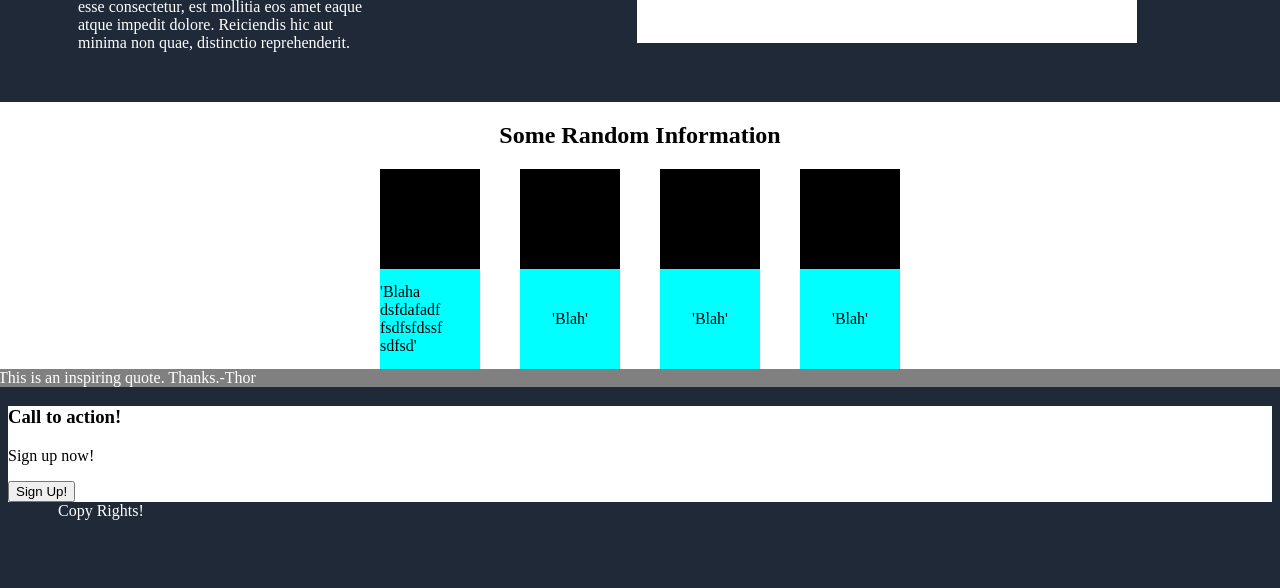
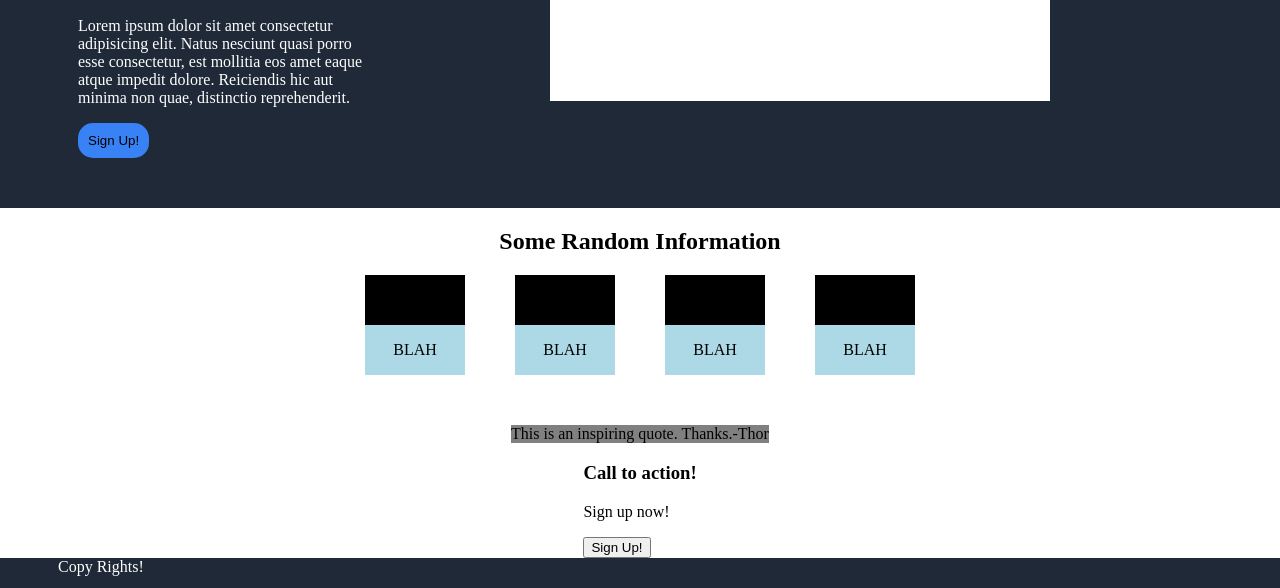
Before and after one commit to Sohvrin/landing_page, a plain HTML site: page index.html in a window 1280 px wide. Shown: the part 212-800 px from the top of the page. Drawn offline with Linux system fonts and the light colour scheme.

Commit message:
Revise header and css Learning a lot thus far and it looks like it's coming around alright. Kinda proud.

```diff
--- a/index.html
+++ b/index.html
@@ -20,11 +20,10 @@
     </div>
     <div class="main">
         <div class="top">
-            <div class="head-content">
+            <div class="content">
                 <h1>This website is awesome</h1>
-            <div class="content">
-                Lorem ipsum dolor sit amet consectetur adipisicing elit. Natus nesciunt quasi porro esse consectetur, est mollitia eos amet eaque atque impedit dolore. Reiciendis hic aut minima non quae, distinctio reprehenderit.
-            </div>
+                <p>Lorem ipsum dolor sit amet consectetur adipisicing elit. Natus nesciunt quasi porro esse consectetur, est mollitia eos amet eaque atque impedit dolore. Reiciendis hic aut minima non quae, distinctio reprehenderit.</p>
+                <button class="sign-up">Sign Up!</button>
             </div>
             <div class="placeholder"></div>
         </div>
@@ -32,21 +31,25 @@
             <div class="title">
                 <h2>Some Random Information</h2>
             </div>
-            <div class="Information">
-                <div class="image-cards">
-                    <div class="image"></div>
-                    <div class="image"></div>
-                    <div class="image"></div>
-                    <div class="image"></div>
+            <div class="boxes">
+                <div class="box">
+                    <div class="empty"> </div>
+                    <p>BLAH</p>
                 </div>
-                <div class="info-cards">
-                    <div class="info"><p>'Blaha dsfdafadf fsdfsfdssf sdfsd'</p></div>
-                    <div class="info"><p>'Blah'</p></div>
-                    <div class="info"><p>'Blah'</p></div>
-                    <div class="info"><p>'Blah'</p></div>
+                <div class="box">
+                    <div class="empty"> </div>
+                    <p>BLAH</p>
+                </div>
+                <div class="box">
+                    <div class="empty"> </div>
+                    <p>BLAH</p>
+                </div>
+                <div class="box">
+                    <div class="empty"> </div>
+                    <p>BLAH</p>
                 </div>
             </div>
-        </div>
+
         <div class="quote">
             This is an inspiring quote. Thanks.
             <div class="credits">-Thor</div>
--- a/styles.css
+++ b/styles.css
@@ -5,13 +5,12 @@ body {
     color: white;
 }
 a:link, a:visited {text-decoration: none; color: white;}
-a:hover {font-weight: bold; color: black; margin: 0px;}
+a:hover {color: black; margin: 0px;}
 .header {
     display: flex;
     margin-bottom: 20px;
     justify-content: flex-end;
     padding-left: 50px;
-
 }
 .header,
 .top,
@@ -40,6 +39,13 @@ a:hover {font-weight: bold; color: black; margin: 0px;}
     display: flex;
     margin-bottom: 50px;
 }
+.sign-up {
+    border: none;
+    border-radius: 15px;
+    padding: 10px;
+    background-color: #3882F6;
+}
+button:active{transform: translateY(2px);}
 .content {
     width: 300px;
     margin-left: 20px;
@@ -54,37 +60,6 @@ a:hover {font-weight: bold; color: black; margin: 0px;}
     margin-right: -20px;
     margin-left: -20px;
 }
-.Information {
-    display: flex;
-    flex-direction: column;
-    align-items: center;
-    flex-shrink: 0;
-}
-.image-cards {
-    display: flex;
-    gap: 40px;
-}
-.image {
-    width: 100px;
-    height: 100px;
-    background-color: black;
-}
-.info-cards {
-    display: flex;
-    gap:40px;
-}
-.info {
-    display: flex;
-    justify-content: center;
-    width: 100px;
-    height: 100px;
-    background-color: aqua;
-}
-.info p {
-    display: flex;
-    justify-content: center;
-    align-items: center;
-}
 .quote {
     display: flex;
     flex-shrink: 0;
@@ -93,6 +68,8 @@ a:hover {font-weight: bold; color: black; margin: 0px;}
     margin-right: -10px;
 }
 .placeholder {
+    display: flex;
+    align-self: center;
     background-color: white;
     width: 500px;
     height: 200px;
@@ -109,3 +86,25 @@ a:hover {font-weight: bold; color: black; margin: 0px;}
     padding: 0%;
 
 }
+.empty {
+    background-color: black;
+    width: 100px;
+    height: 50px;
+}
+.box {
+    display: flex;
+    flex-direction: column;
+    align-items: center;
+    background-color: lightblue;
+}
+.p {
+    justify-content: center;
+}
+
+.boxes  {
+    display: flex;
+    gap: 50px;
+    margin-bottom: 50px;
+    justify-content: center;
+
+}
```
